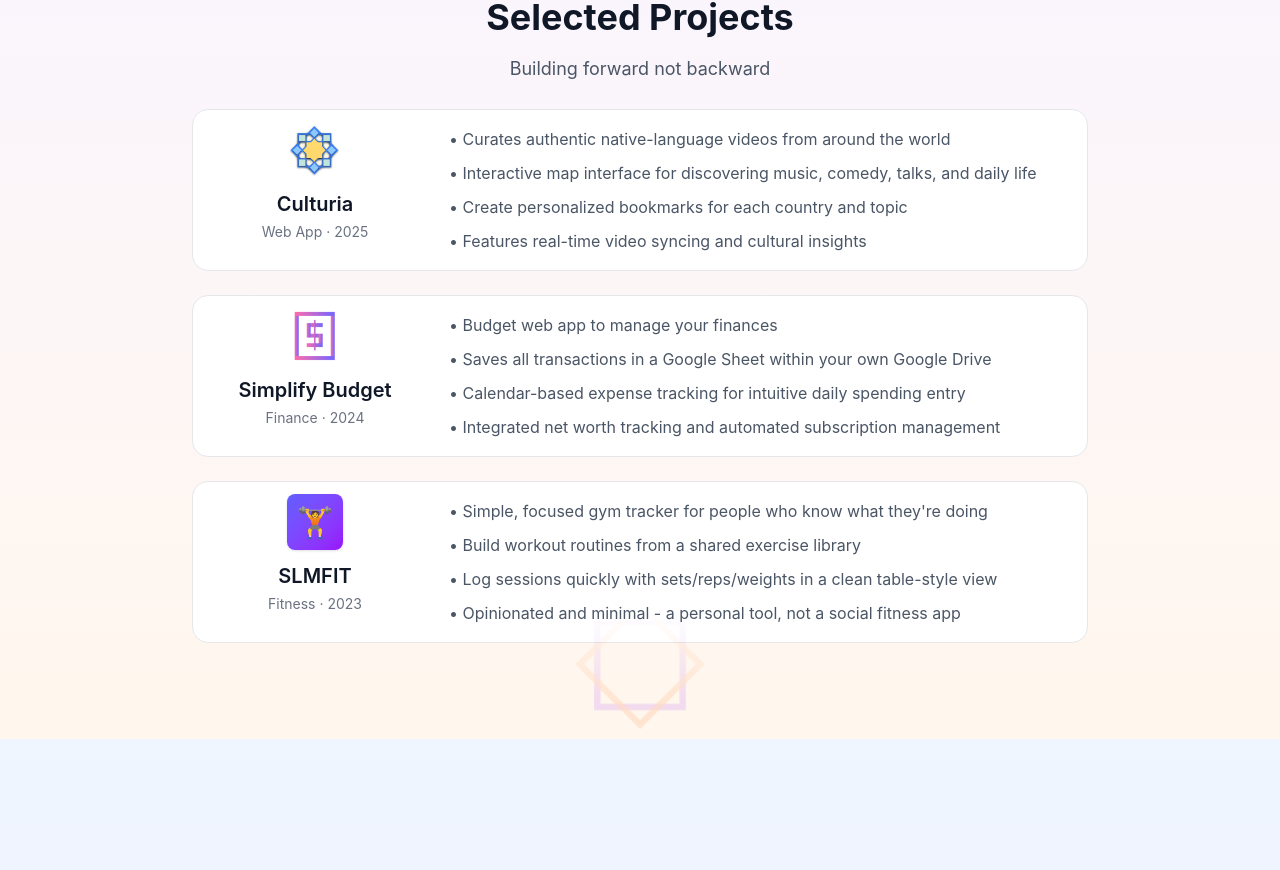
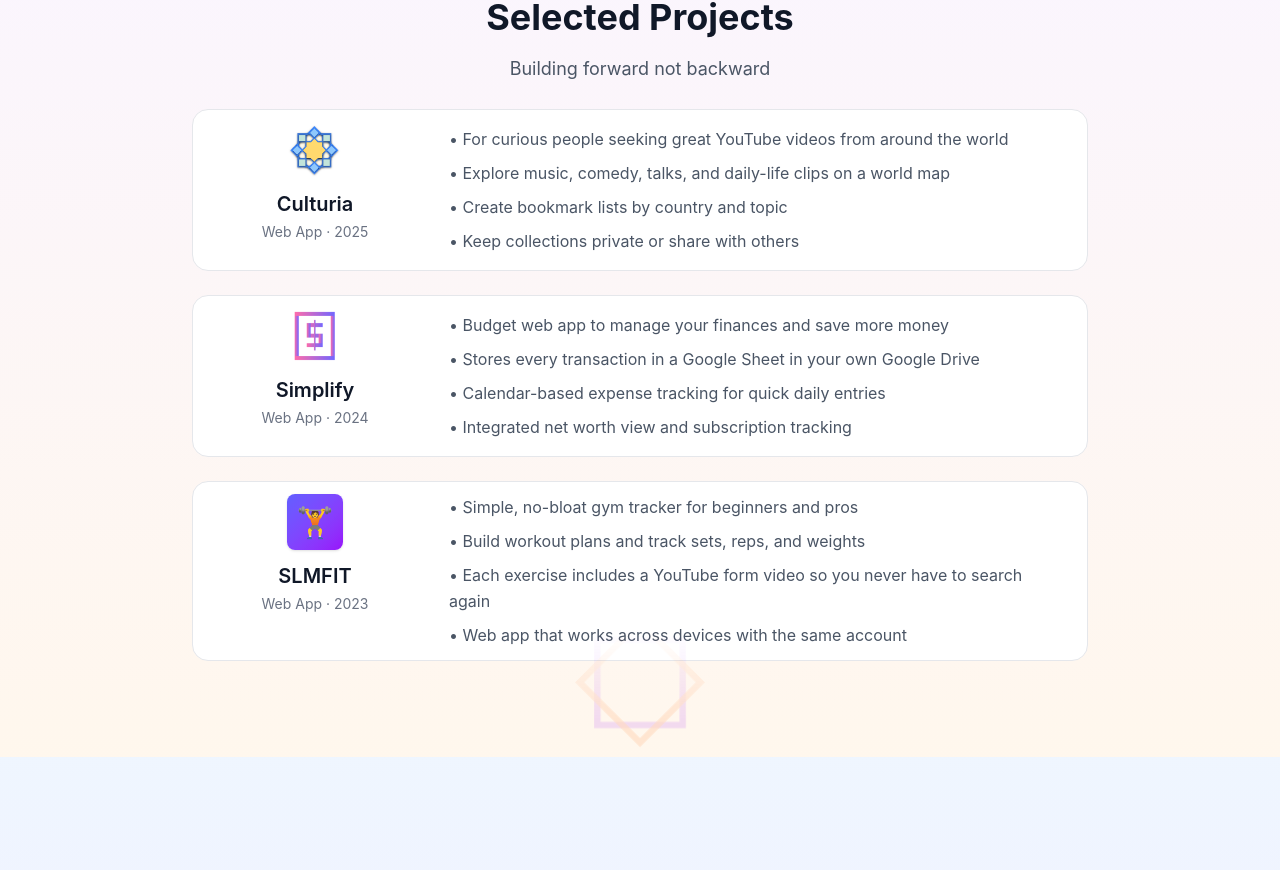
Before and after one commit to serdarsalim/serdarsalimhp, a Next.js app: page / in a window 1280 px wide. Shown: the part 1699-2569 px from the top of the page. Built offline with nearby package versions, Linux system fonts and the light colour scheme.

Commit message:
updated the project list

```diff
--- a/app/data/projects.ts
+++ b/app/data/projects.ts
@@ -6,8 +6,8 @@
     name: 'Culturia',
     letter: 'C',
     image: '/culturia.png',
-    shortDescription: '• Curates authentic native-language videos from around the world\n• Interactive map interface for discovering music, comedy, talks, and daily life\n• Create personalized bookmarks for each country and topic\n• Features real-time video syncing and cultural insights',
-    fullDescription: '• Curates authentic native-language videos from around the world\n• Interactive map interface for discovering music, comedy, talks, and daily life\n• Create personalized bookmarks for each country and topic\n• Features real-time video syncing and cultural insights',
+    shortDescription: '• For curious people seeking great YouTube videos from around the world\n• Explore music, comedy, talks, and daily-life clips on a world map\n• Create bookmark lists by country and topic\n• Keep collections private or share with others',
+    fullDescription: '• For curious people seeking great YouTube videos from around the world\n• Explore music, comedy, talks, and daily-life clips on a world map\n• Create bookmark lists by country and topic\n• Keep collections private or share with others',
     techStack: ['React', 'TypeScript', 'Three.js', 'YouTube API', 'Mapbox'],
     year: '2025',
     category: 'Web App',
@@ -16,14 +16,14 @@
   },
   {
     id: 'simplify-budget',
-    name: 'Simplify Budget',
+    name: 'Simplify',
     letter: 'S',
     image: '/simplifybudget.png',
-    shortDescription: "• Budget web app to manage your finances\n• Saves all transactions in a Google Sheet within your own Google Drive\n• Calendar-based expense tracking for intuitive daily spending entry\n• Integrated net worth tracking and automated subscription management",
-    fullDescription: "• Budget web app to manage your finances\n• Saves all transactions in a Google Sheet within your own Google Drive\n• Calendar-based expense tracking for intuitive daily spending entry\n• Integrated net worth tracking and automated subscription management",
+    shortDescription: "• Budget web app to manage your finances and save more money\n• Stores every transaction in a Google Sheet in your own Google Drive\n• Calendar-based expense tracking for quick daily entries\n• Integrated net worth view and subscription tracking",
+    fullDescription: "• Budget web app to manage your finances and save more money\n• Stores every transaction in a Google Sheet in your own Google Drive\n• Calendar-based expense tracking for quick daily entries\n• Integrated net worth view and subscription tracking",
     techStack: ['Google Apps Script', 'Google Sheets API', 'HTML/CSS', 'JavaScript'],
     year: '2024',
-    category: 'Finance',
+    category: 'Web App',
     demoUrl: 'https://simplifybudget.com',
     githubUrl: 'https://github.com/yourusername/simplify-budget',
   },
@@ -31,11 +31,11 @@
     id: 'workout-tracker',
     name: 'SLMFIT',
     letter: '🏋️',
-    shortDescription: '• Simple, focused gym tracker for people who know what they\'re doing\n• Build workout routines from a shared exercise library\n• Log sessions quickly with sets/reps/weights in a clean table-style view\n• Opinionated and minimal - a personal tool, not a social fitness app',
-    fullDescription: '• Simple, focused gym tracker for people who know what they\'re doing\n• Build workout routines from a shared exercise library\n• Log sessions quickly with sets/reps/weights in a clean table-style view\n• Opinionated and minimal - a personal tool, not a social fitness app',
+    shortDescription: '• Simple, no-bloat gym tracker for beginners and pros\n• Build workout plans and track sets, reps, and weights\n• Each exercise includes a YouTube form video so you never have to search again\n• Web app that works across devices with the same account',
+    fullDescription: '• Simple, no-bloat gym tracker for beginners and pros\n• Build workout plans and track sets, reps, and weights\n• Each exercise includes a YouTube form video so you never have to search again\n• Web app that works across devices with the same account',
     techStack: ['Google Sheets', 'Google Apps Script'],
     year: '2023',
-    category: 'Fitness',
+    category: 'Web App',
     demoUrl: 'https://slmfit.vercel.app/',
     githubUrl: '',
   },
```
